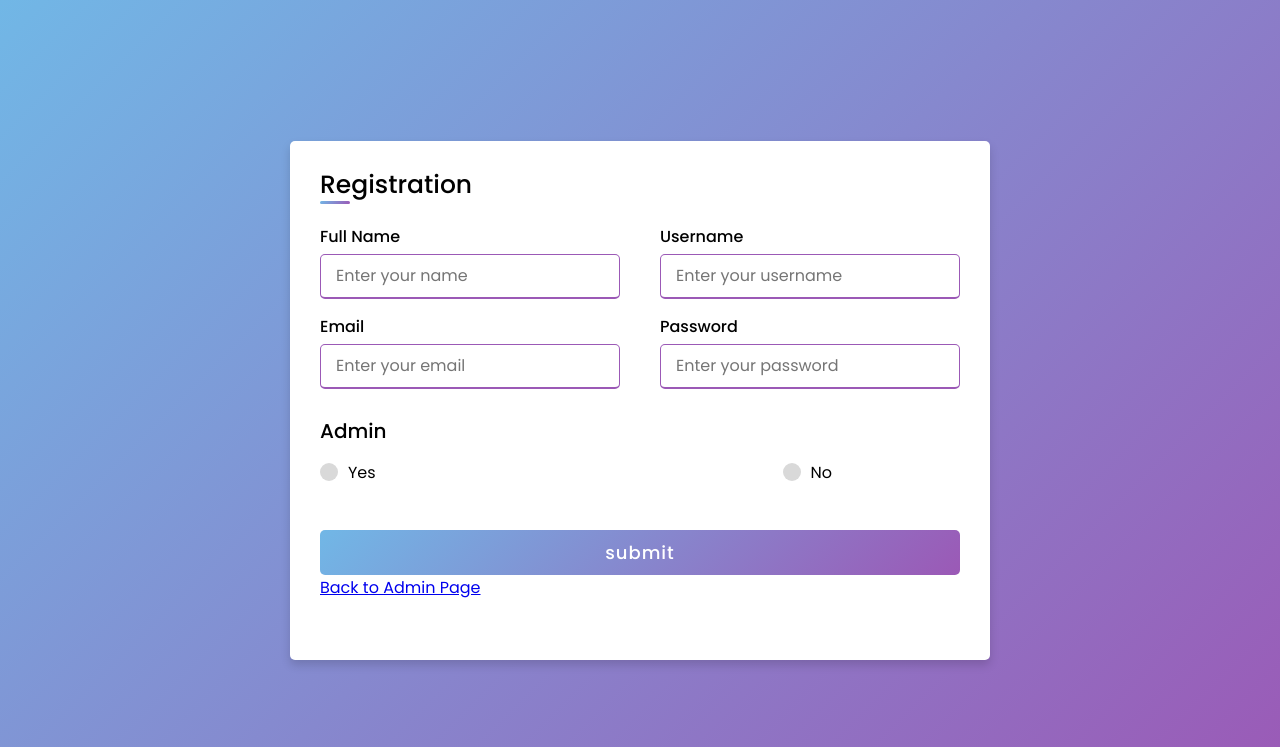
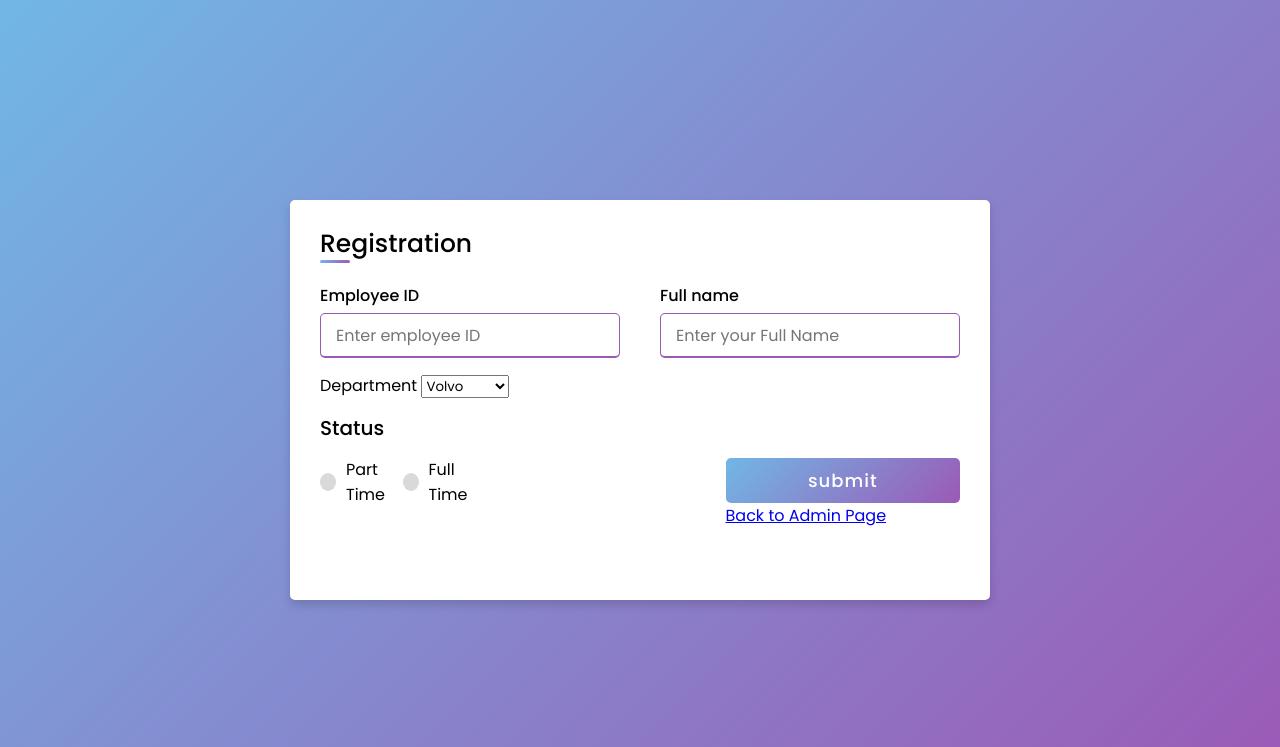
Before and after one commit to bananalden/schoolproject, a PHP site: page /otherpages/registration.php in a window 1280 px wide. Shown: the top 747 px of the page. Run offline with PHP 8.4, Linux system fonts and the light colour scheme; a user stored in the database is signed in.

Commit message:
reformat evefything (change the table change)

```diff
--- a/otherpages/registration.php
+++ b/otherpages/registration.php
@@ -14,34 +14,36 @@
       <form action="backend/regcheck.php" method="post">
         <div class="user-details">
           <div class="input-box">
-            <span class="details">Full Name</span>
-            <input type="text" placeholder="Enter your name" name="fname">
+            <span class="details">Employee ID</span>
+            <input type="text" placeholder="Enter employee ID" name="empID">
           </div>
           <div class="input-box">
-            <span class="details">Username</span>
-            <input type="text" placeholder="Enter your username" name="usn">
+            <span class="details">Full name</span>
+            <input type="text" placeholder="Enter your Full Name" name="fname">
           </div>
           <div class="input-box">
-            <span class="details">Email</span>
-            <input type="text" placeholder="Enter your email" name="email">
+            <span class="dept">Department</span>
+            <select name="dept" id="cars">
+                <option value="volvo">Volvo</option>
+                <option value="saab">Saab</option>
+                <option value="mercedes">Mercedes</option>
+                <option value="audi">Audi</option>
+            </select>
           </div>
           <div class="input-box">
-            <span class="details">Password</span>
-            <input type="password" placeholder="Enter your password" name="pass">
-          </div>
         </div>
         <div class="gender-details">
           <input type="radio" name="isAdmin" id="dot-1" value="admin">
           <input type="radio" name="isAdmin" id="dot-2" value="notadmin">
-          <span class="gender-title">Admin</span>
+          <span class="gender-title">Status</span>
           <div class="category">
             <label for="dot-1">
             <span class="dot one"></span>
-            <span class="gender">Yes</span>
+            <span class="gender">Part Time</span>
           </label>
           <label for="dot-2">
             <span class="dot two"></span>
-            <span class="gender">No</span>
+            <span class="gender">Full Time</span>
           </label>
 
           </div>
@@ -98,7 +100,7 @@
 
     <?php
 
-    require 'backend/adminauthentication.php';
+    //require 'backend/adminauthentication.php';
 
 
     ?>
--- a/timeinfeaturetest/inserttable.php
+++ b/timeinfeaturetest/inserttable.php
@@ -6,7 +6,7 @@ if(isset($_POST)){
 
     $_SESSION["isTimedin"] = $_POST["isTimedin"];
 
-    $sql = "INSERT INTO insertdata (poopoofart) VALUES (?);";
+    $sql = "INSERT INTO insertdata (thisisatest) VALUES (?);";
     $stmt = mysqli_stmt_init($conn);
     if(!mysqli_stmt_prepare($stmt, $sql)){
 
```
Also changed, not shown: timeinfeaturetest/timein.js (+23 -8 lines).
